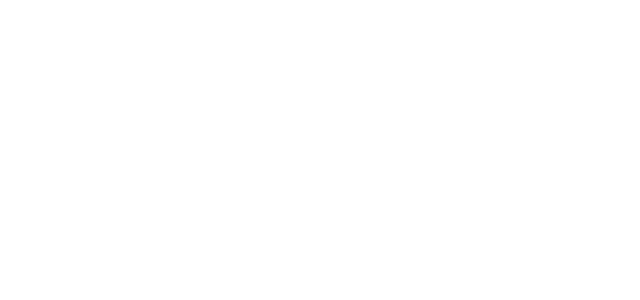
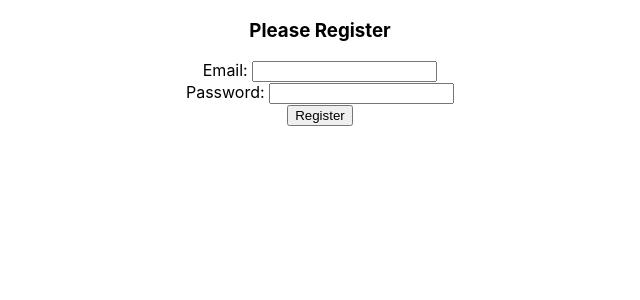
Before and after one commit to emonShimoul/react-firebase-auth, a React (Create React App) app: page / in a window 1280 px wide. Shown: the top 300 px of the page, without its empty margins (320-960 px from the left). Built offline with nearby package versions, Linux system fonts and the light colour scheme.

Commit message:
create simple login form

```diff
--- a/src/App.js
+++ b/src/App.js
@@ -2,9 +2,24 @@
 import './App.css';
 
 function App() {
+
+  const handleRegistration = e => {
+    console.log('Registration will be added');
+    e.preventDefault();
+  }
+
   return (
     <div className="App">
-
+      <form onSubmit={handleRegistration}>
+        <h3>Please Register</h3>
+        <label htmlFor="email">Email: </label>
+        <input type="text" name="email" />
+        <br />
+        <label htmlFor="password">Password: </label>
+        <input type="text" name='password' id="" />
+        <br />
+        <input type="submit" value="Register" />
+      </form>
     </div>
   );
 }
```
